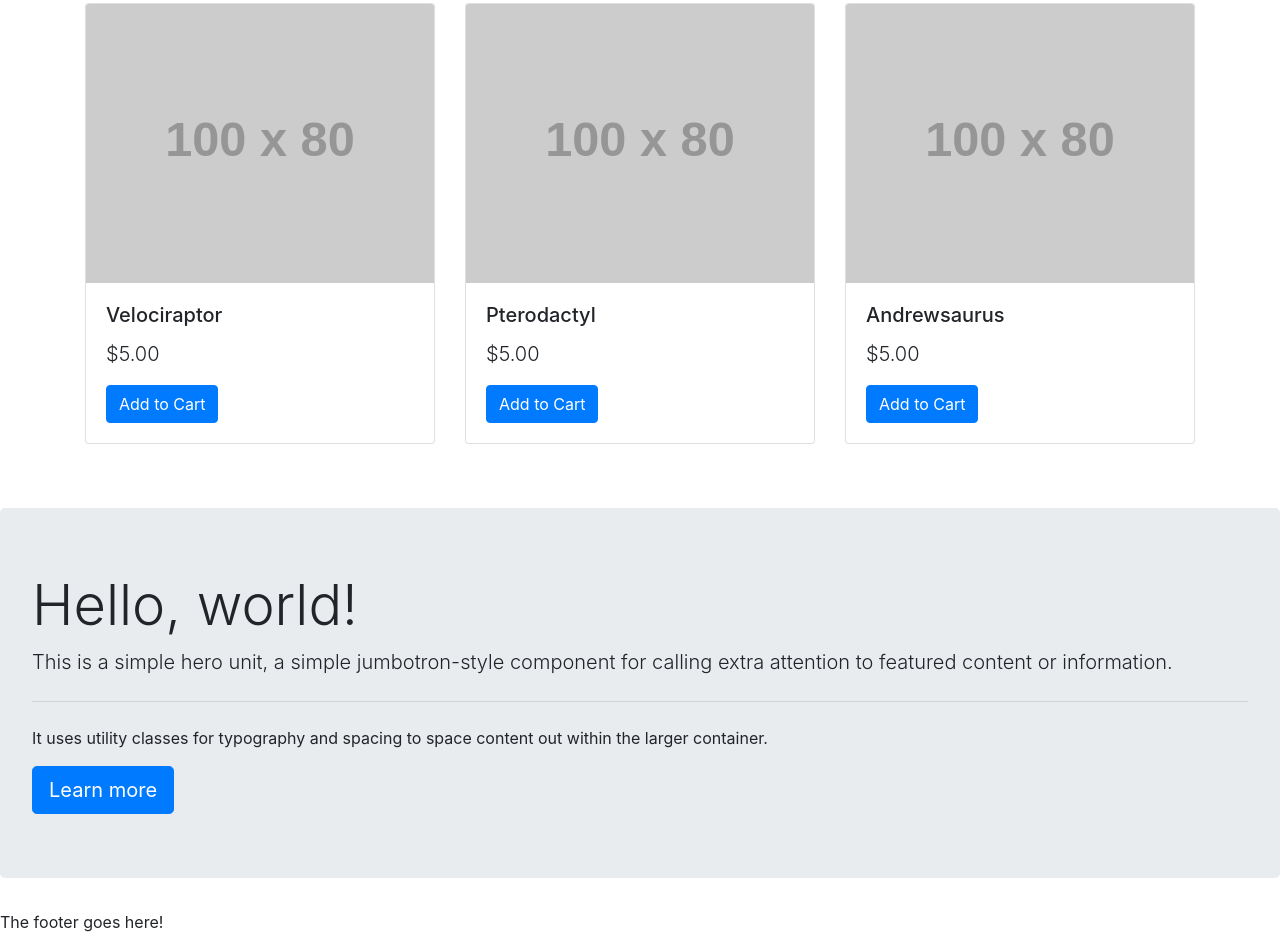
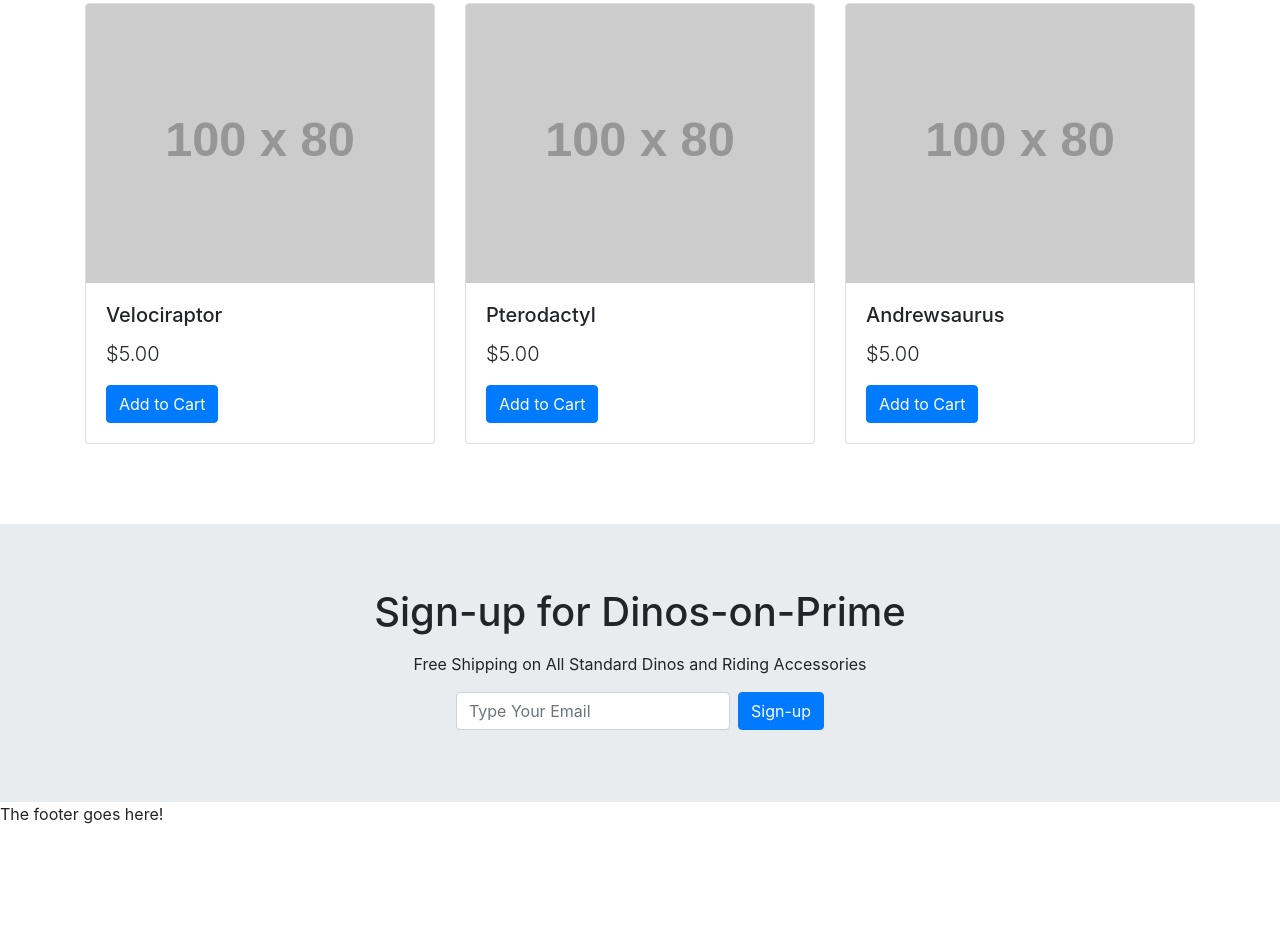
Before and after one commit to katrinasilver/lag-ecommerce, a website: page index.html in a window 1280 px wide. Shown: the part 576-1510 px from the top of the page. After the commit the page ends 1402 px from the top, so only its background shows below. Drawn offline with nearby package versions, Linux system fonts and the light colour scheme; placeholder pictures from the web are drawn by us.

Commit message:
added email sign-up

```diff
--- a/index.html
+++ b/index.html
@@ -12,15 +12,18 @@
     crossorigin="anonymous"></script>
   <link rel="stylesheet" href="https://stackpath.bootstrapcdn.com/bootstrap/4.1.3/css/bootstrap.min.css" integrity="sha384-MCw98/SFnGE8fJT3GXwEOngsV7Zt27NXFoaoApmYm81iuXoPkFOJwJ8ERdknLPMO"
     crossorigin="anonymous">
+  <link rel="stylesheet" href="./css/main.css">
+
   <title>Welcome to DinoStore!</title>
 </head>
 <body>
 
   <!-- Header -->
   <nav class="navbar navbar-expand-lg navbar-dark bg-dark">
+    <div class="container">
       <a class="navbar-brand" href="#">DinoStore</a>
-    <button class="navbar-toggler" type="button" data-toggle="collapse" data-target="#navbarSupportedContent"
-      aria-controls="navbarSupportedContent" aria-expanded="false" aria-label="Toggle navigation">
+      <button class="navbar-toggler" type="button" data-toggle="collapse" data-target="#navbarSupportedContent" aria-controls="navbarSupportedContent"
+        aria-expanded="false" aria-label="Toggle navigation">
         <span class="navbar-toggler-icon"></span>
       </button>
       <div class="collapse navbar-collapse" id="navbarSupportedContent">
@@ -45,6 +48,7 @@
           <input class="form-control mr-sm-2" type="search" placeholder="Search" aria-label="Search">
           <button class="btn btn-outline-success my-2 my-sm-0" type="submit">Checkout</button>
         </form>
+      </div>
     </div>
   </nav>
 
@@ -81,7 +85,7 @@
     <h1 class="display-4 text-primary text-center">New Arrivals</h1>
 
     <div class="py-3 row">
-      <div class="col-md-4">
+      <div class="col-md-4 mb-3">
         <div class="card">
           <img class="card-img-top" src="https://via.placeholder.com/100x80&text=Product" alt="Card image cap">
           <div class="card-body">
@@ -92,7 +96,7 @@
         </div>
       </div>
 
-      <div class="col-md-4">
+      <div class="col-md-4 mb-3">
         <div class="card">
           <img class="card-img-top" src="https://via.placeholder.com/100x80&text=Product" alt="Card image cap">
           <div class="card-body">
@@ -103,7 +107,7 @@
         </div>
       </div>
 
-      <div class="col-md-4">
+      <div class="col-md-4 mb-3">
         <div class="card">
           <img class="card-img-top" src="https://via.placeholder.com/100x80&text=Product" alt="Card image cap">
           <div class="card-body">
@@ -118,13 +122,18 @@
 
   </section>
 
-  <div class="jumbotron">
-    <h1 class="display-4">Hello, world!</h1>
-    <p class="lead">This is a simple hero unit, a simple jumbotron-style component for calling extra attention to
-      featured content or information.</p>
-    <hr class="my-4">
-    <p>It uses utility classes for typography and spacing to space content out within the larger container.</p>
-    <a class="btn btn-primary btn-lg" href="#" role="button">Learn more</a>
+  <div class="jumbotron text-center mb-0 rounded-0">
+
+    <h1 class="display-5">Sign-up for Dinos-on-Prime</h1>
+    <p class="lead"></p>Free Shipping on All Standard Dinos and Riding Accessories</p>
+    <form class="form-inline">
+      <div class="form-group mr-2 mb-2">
+        <label for="email" class="sr-only">Password</label>
+        <input type="email" class="form-control" id="email" placeholder="Type Your Email">
+      </div>
+      <button type="submit" class="btn btn-primary mb-2">Sign-up</button>
+    </form>
+
   </div>
 
   <footer>
--- a/sass/main.scss
+++ b/sass/main.scss
@@ -1 +1,8 @@
 @charset "utf-8";
+
+.jumbotron {
+
+  .form-inline {
+    justify-content: center;
+  }
+}
```
Also changed, not shown: css/main.css (added). Lines whose indentation alone changed are shown as unchanged.
